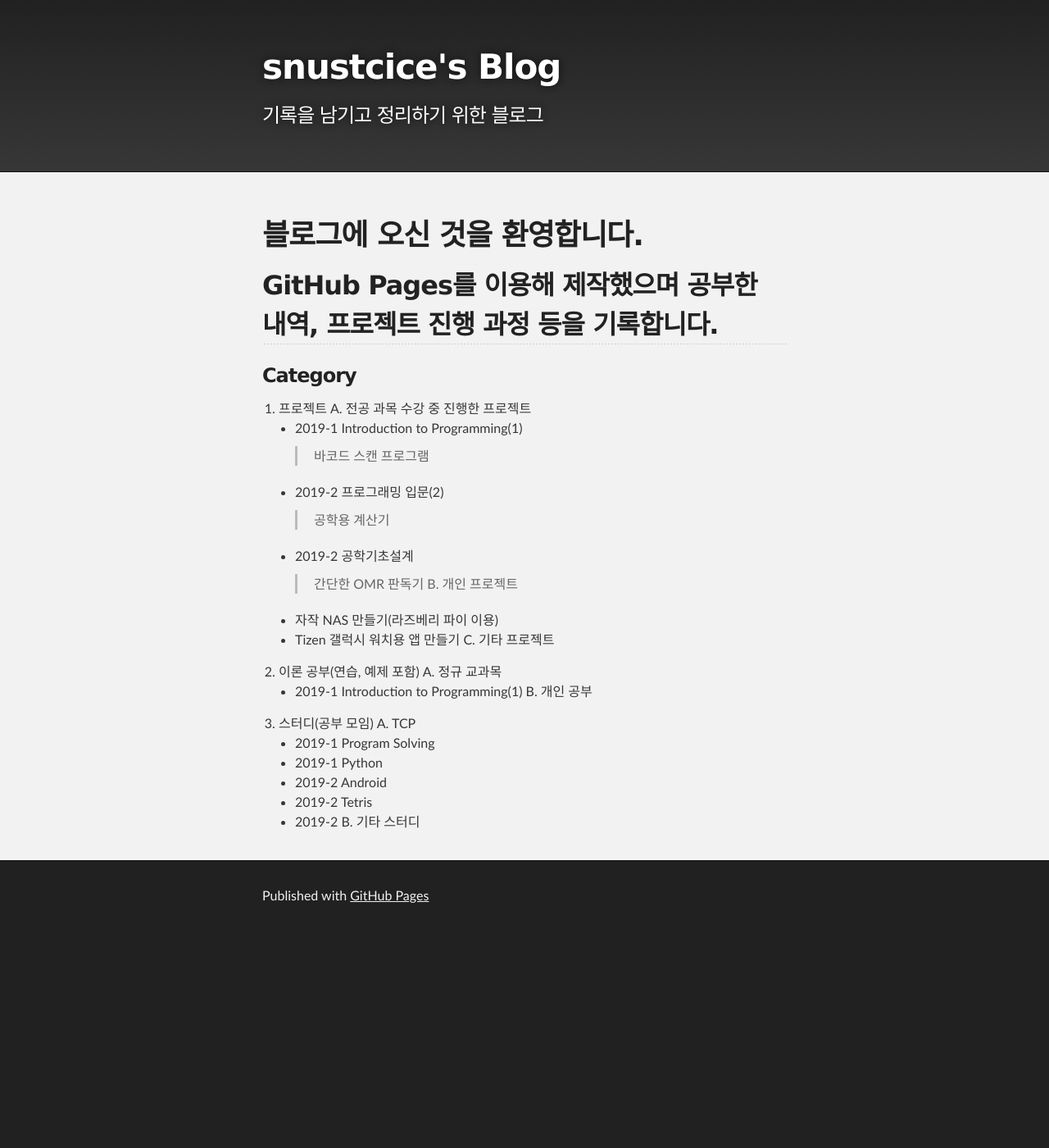
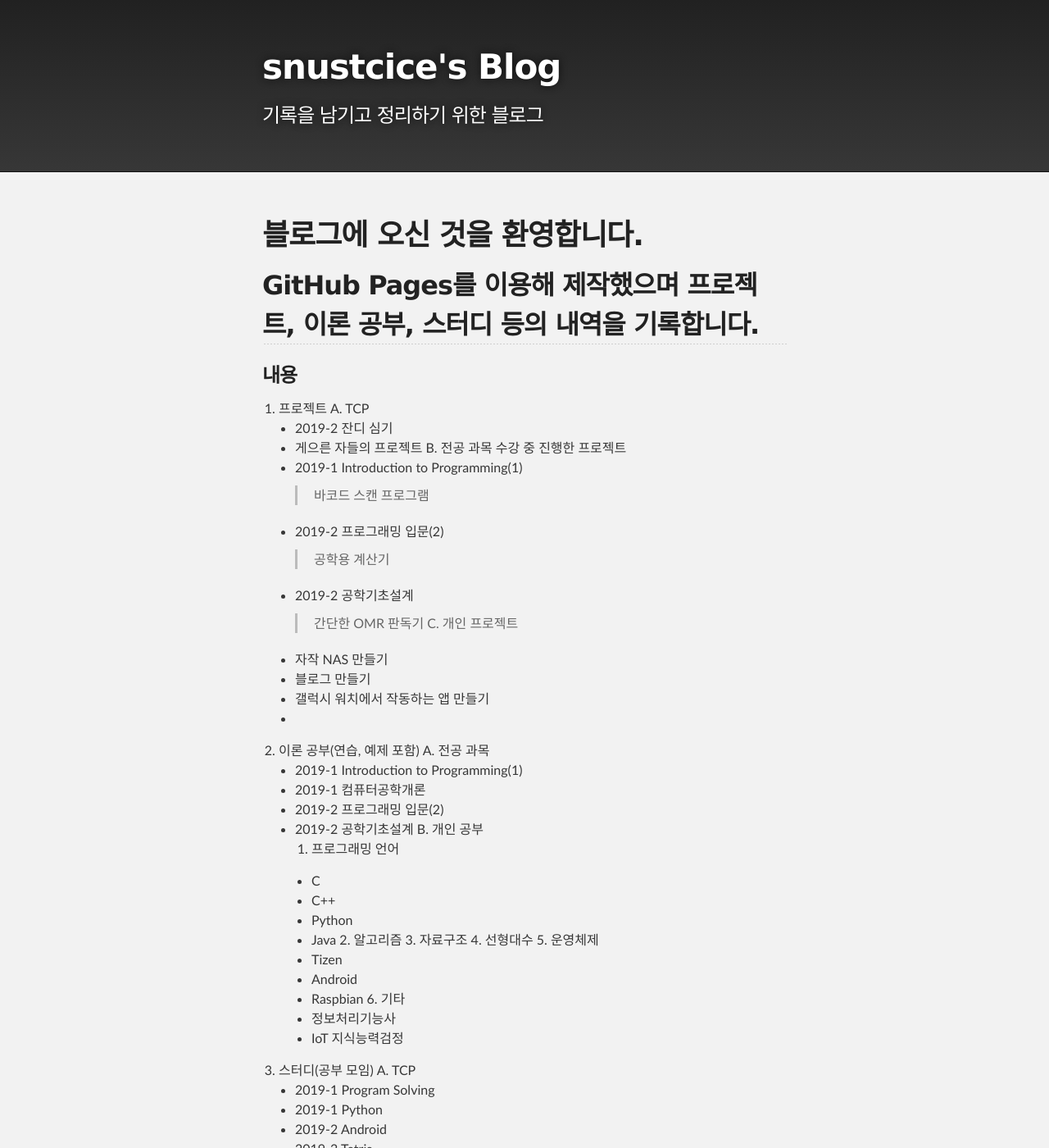
Before and after one commit to snustcice/snustcice.github.io, a Jekyll site: the page built from index.md, in a window 1280 px wide and 1400 px high. Shown: the whole window at 82% size. Built offline with Jekyll 4.4.1, drawn with Linux system fonts in a browser that asks for light colours; our own code applies the rules of GitHub Pages for plain Markdown files.

Commit message:
Update index.md

```diff
--- a/index.md
+++ b/index.md
@@ -4,26 +4,48 @@ layout: default
 
 # 블로그에 오신 것을 환영합니다.
 
-## GitHub Pages를 이용해 제작했으며 공부한 내역, 프로젝트 진행 과정 등을 기록합니다.
+## GitHub Pages를 이용해 제작했으며 프로젝트, 이론 공부, 스터디 등의 내역을 기록합니다.
 
-### Category
+### 내용
 1. 프로젝트
-  A. 전공 과목 수강 중 진행한 프로젝트
+  A. TCP
+    * 2019-2 잔디 심기
+    * 게으른 자들의 프로젝트
+  B. 전공 과목 수강 중 진행한 프로젝트
     * 2019-1 Introduction to Programming(1)
     > 바코드 스캔 프로그램
     * 2019-2 프로그래밍 입문(2)
     > 공학용 계산기
     * 2019-2 공학기초설계
     > 간단한 OMR 판독기
-  B. 개인 프로젝트
-    * 자작 NAS 만들기(라즈베리 파이 이용)
-    * Tizen 갤럭시 워치용 앱 만들기
-  C. 기타 프로젝트
+  C. 개인 프로젝트
+    * 자작 NAS 만들기
+    * 블로그 만들기
+    * 갤럭시 워치에서 작동하는 앱 만들기
+    *
 
 2. 이론 공부(연습, 예제 포함)
-  A. 정규 교과목
+  A. 전공 과목
     * 2019-1 Introduction to Programming(1)
+    * 2019-1 컴퓨터공학개론
+    * 2019-2 프로그래밍 입문(2)
+    * 2019-2 공학기초설계
   B. 개인 공부
+    1. 프로그래밍 언어
+      * C
+      * C++
+      * Python
+      * Java
+    2. 알고리즘
+    3. 자료구조
+    4. 선형대수
+    5. 운영체제
+      * Tizen
+      * Android
+      * Raspbian
+    6. 기타
+      * 정보처리기능사
+      * IoT 지식능력검정
 
 3. 스터디(공부 모임)
   A. TCP
```
